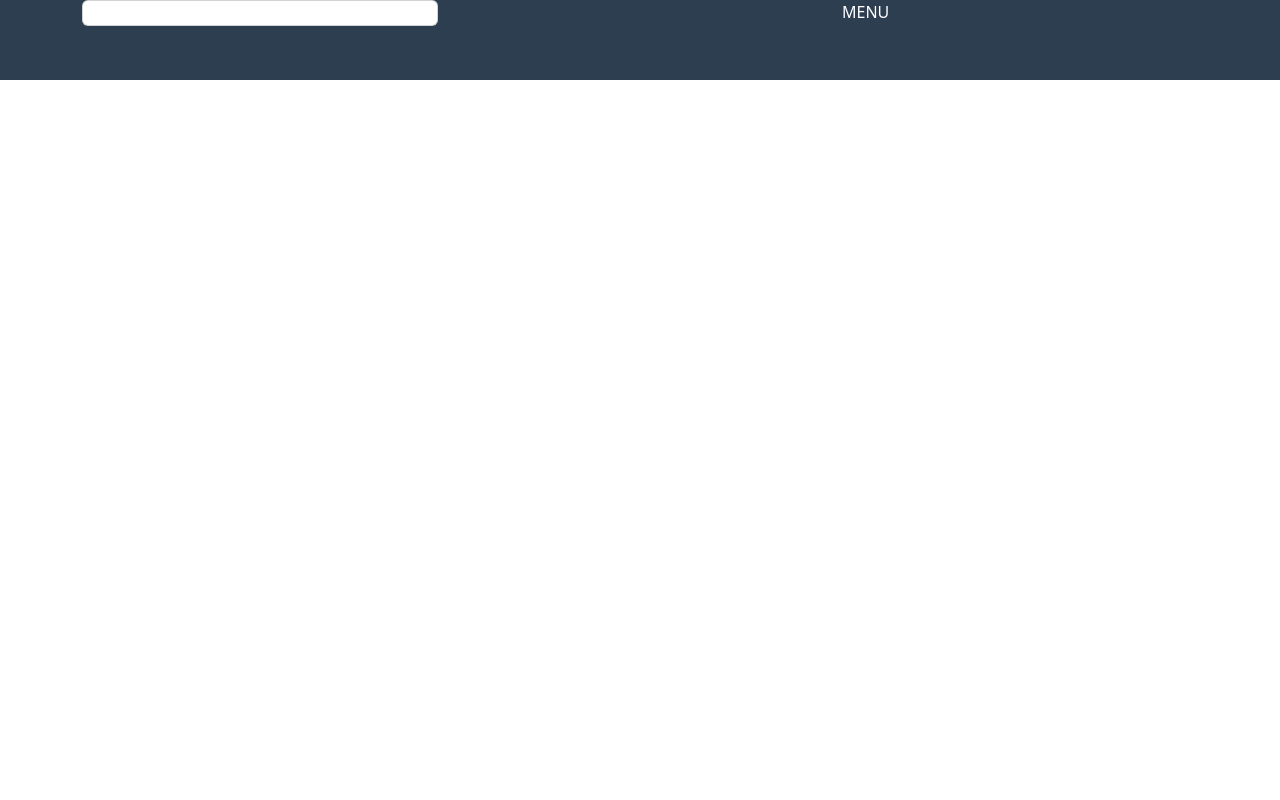
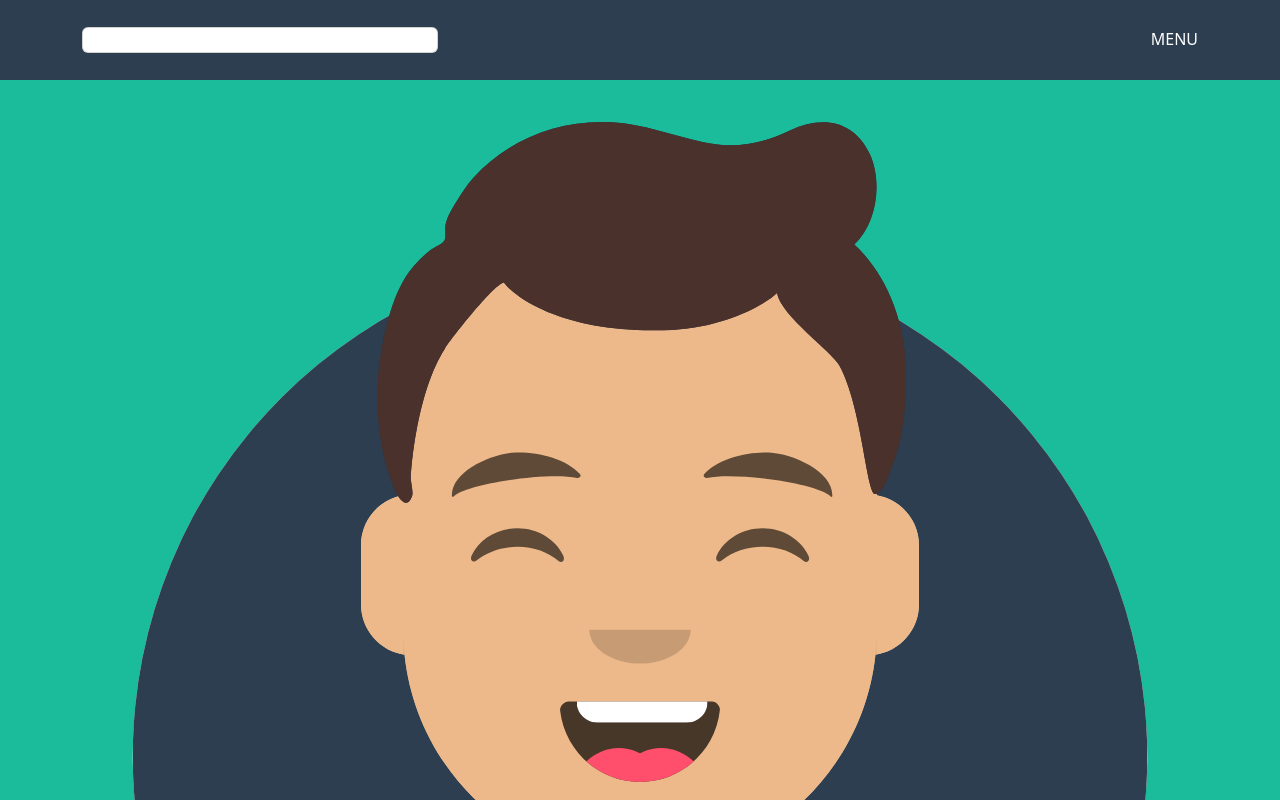
Before and after one commit to DanieleCascio-dev/html-css-bootstrap-freelancer, a plain HTML site: page index.html in a window 1280 px wide. Shown: the top 800 px of the page. Drawn offline with nearby package versions, Linux system fonts and the light colour scheme.

Commit message:
add: hero

```diff
--- a/css/style.css
+++ b/css/style.css
@@ -1,11 +1,25 @@
 :root {
   --bg-header: #2c3e50;
+  --bg-hero: #1abc9c;
   --text-color: #fff;
 }
 
 /* COMMON */
 img {
   max-width: 100%;
+}
+
+.flex {
+  display: flex;
+  align-items: center;
+}
+
+.justify-center {
+  justify-content: center;
+}
+
+.align-center {
+  align-items: center;
 }
 
 /* HEADER */
@@ -19,3 +33,20 @@ header {
 nav {
   color: var(--text-color);
 }
+
+.menu {
+  text-align: right;
+}
+
+/* MAIN */
+
+/* hero */
+#hero {
+  min-height: 400px;
+  background-color: var(--bg-hero);
+  color: var(--text-color);
+}
+
+#hero .hero-img {
+  width: 70%;
+}
--- a/index.html
+++ b/index.html
@@ -17,7 +17,7 @@
   </head>
   <body>
     <!-- header -->
-    <header>
+    <header class="flex">
       <div class="container">
         <div class="row">
           <div class="col-12">
@@ -29,7 +29,7 @@
                     <div class="card">START BOOTSTRAP</div>
                   </div>
                   <div class="col-4"></div>
-                  <div class="col-4">MENU</div>
+                  <div class="col-4 menu">MENU</div>
                 </div>
               </div>
             </nav>
@@ -42,6 +42,15 @@
     </header>
 
     <!-- main -->
+    <main>
+      <section id="hero">
+        <div class="container">
+            <img  src="img/avatar.svg" alt="">
+          <h1>START BOOSTRAP</h1>
+          </div>
+        </div>
+      </section>
+    </main>
     <!-- /main -->
 
     <!-- Footer -->
```
Also changed, not shown: img/avatar.svg (added), img/cabin.png (added), img/cake.png (added), img/circus.png (added), img/game.png (added), img/safe.png (added), img/submarine.png (added).
